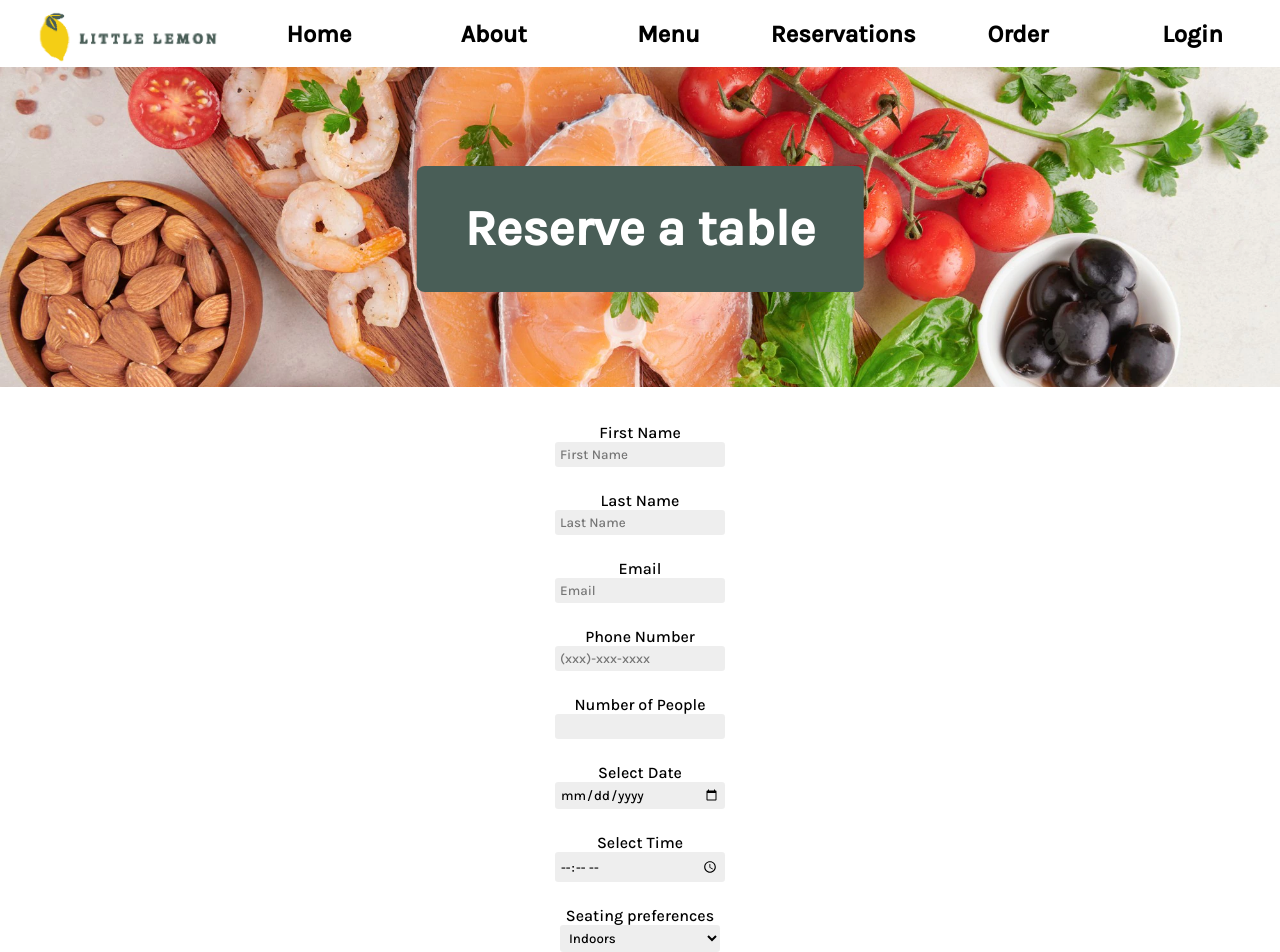
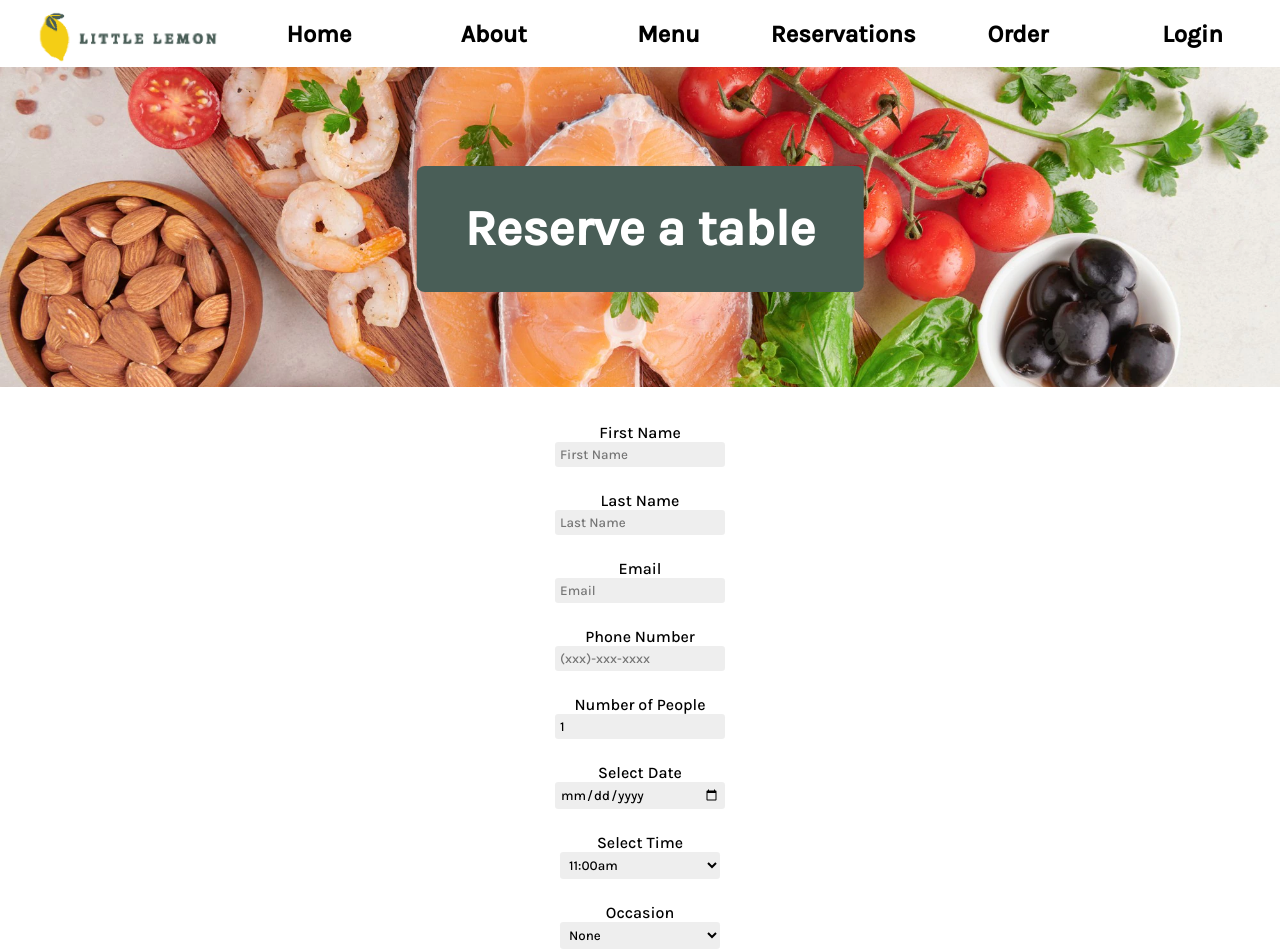
Before and after one commit to aprilschen/Little-Lemon-Website, a React (Create React App) app in the folder reserve-a-table/: page /reservations in a window 1280 px wide. Shown: the top 952 px of the page. Built offline with nearby package versions, Linux system fonts and the light colour scheme; a web font is replaced by a local one.

Commit message:
Added form-state tracking

```diff
--- a/reserve-a-table/public/index.html
+++ b/reserve-a-table/public/index.html
@@ -40,6 +40,9 @@
     <!--THINGS TO CHANGE-->
     <meta property="og:url" content="https://www.mysite">
     <link rel="preconnect" href="https://fonts.googleapis.com"><link rel="preconnect" href="https://fonts.gstatic.com" crossorigin><link href="https://fonts.googleapis.com/css2?family=Karla:wght@500&family=Markazi+Text&display=swap" rel="stylesheet">
+    <script src="https://raw.githubusercontent.com/Meta-Front-End-Developer-PC/capstone/master/api.js"></script>
+  </head>
+
   <body>
     <noscript>You need to enable JavaScript to run this app.</noscript>
     <div id="root"></div>
--- a/reserve-a-table/src/App.css
+++ b/reserve-a-table/src/App.css
@@ -6,11 +6,12 @@ label, input, select, textarea, p {
     font-family: 'Karla';
 }
 
-input, select, textarea {
+input, select, option, textarea {
     background-color: #EEEEEE;
     border: none;
     padding: 5px 5px 5px 5px;
     border-radius: 0.2rem;
+    resize: none;
 }
 
 input, select {
@@ -54,7 +55,7 @@ a:visited, Link:visited, a:link, Link:link {
     background-color: #495E57;
     color:#EEEEEE;
     border-style: solid;
-    border-width: 0.1rem;
+    border-width: 1px;
     border-color: #EDEFEE;
     transition: 0.2s;
 }
--- a/reserve-a-table/src/components/Routing.js
+++ b/reserve-a-table/src/components/Routing.js
@@ -1,7 +1,7 @@
 import {Routes, Route} from 'react-router-dom';
 import Homepage from './pages/Homepage';
 import About from './pages/About';
-import Reservation from './pages/Reservations';
+import Reservation from './pages/BookingPage';
 import Order from './pages/Order';
 import Login from './pages/Login';
 
--- a/reserve-a-table/src/components/pages/Reservations.js
+++ b/reserve-a-table/src/components/pages/BookingPage.js
@@ -1,9 +1,10 @@
 import Heading from '../sections/reservePages/Heading';
-import ReservationForm from '../sections/reservePages/Form';
+import ReservationForm from '../sections/reservePages/BookingForm';
+
 export default function Reservation() {
     return (
         <>
-            <Heading />
+            <Heading/>
             <ReservationForm />
         </>
     );
--- /dev/null
+++ b/reserve-a-table/src/components/sections/reservePages/BookingForm.js
@@ -0,0 +1,128 @@
+import {useState} from 'react';
+
+export default function ReservationForm() {
+    const [fName, setFName] = useState("");
+    const [lName, setLName] = useState("");
+    const [email, setEmail] = useState("");
+    const [tel, setTel] = useState("");
+    const [people, setPeople] = useState(1);
+    const [date, setDate] = useState("");
+    const [time, setTime] = useState([]);
+    const [occasion, setOccasion] = useState("");
+    const [preferences, setPreferences] = useState("");
+    const [comments, setComments] = useState("");
+
+    return (
+       <form className="reservation-form">
+            <div>
+                <label htmlFor="fName">First Name</label> <br></br>
+                <input type="text" id="fName" placeholder="First Name"
+                required minLength={2} maxLength={50}
+                value={fName}
+                onChange={e => setFName(e.target.value)}></input>
+            </div>
+
+            <div>
+                <label htmlFor="lName">Last Name</label> <br></br>
+                <input type="text" id="lName" placeholder="Last Name"
+                minLength={2} maxLength={50}
+                value={lName}
+                onChange={e => setLName(e.target.value)}></input>
+            </div>
+
+            <div>
+                <label htmlFor="email">Email</label> <br></br>
+                <input type="email" id="email" placeholder="Email"
+                value={email}
+                required minLength={4} maxLength={200}
+                onChange={e => setEmail(e.target.value)}></input>
+            </div>
+
+            <div>
+                <label htmlFor="phonenum">Phone Number</label> <br></br>
+                <input type="tel" id="phonenum" placeholder="(xxx)-xxx-xxxx"
+                value={tel}
+                required minLength={10} maxLength={25}
+                onChange={e => setTel(e.target.value)}></input>
+            </div>
+
+            <div>
+                <label htmlFor="people">Number of People</label> <br></br>
+                <input type="number" id="people" placeholder="Number of People"
+                value={people}
+                required min={1} max={100}
+                onChange={e => setPeople(e.target.value)}></input>
+            </div>
+
+            <div>
+                <label htmlFor="date">Select Date</label> <br></br>
+                <input type="date" id="date" required
+                value={date}
+                onChange={e => setDate(e.target.value)}></input>
+            </div>
+
+            <div>
+                <label htmlFor="time">Select Time</label> <br></br>
+                <select id="time" required
+                value={time}
+                onChange={e => setTime([e.target.value])}>
+                    <option>11:00am</option>
+                    <option>11:30am</option>
+                    <option>12:00am</option>
+                    <option>12:30am</option>
+                    <option>1:00pm</option>
+                    <option>1:30pm</option>
+                    <option>2:00pm</option>
+                    <option>2:30pm</option>
+                    <option>3:00pm</option>
+                    <option>3:30pm</option>
+                    <option>4:00pm</option>
+                    <option>4:30pm</option>
+                    <option>5:00pm</option>
+                    <option>5:30pm</option>
+                    <option>6:00pm</option>
+                </select>
+            </div>
+
+            <div>
+                <label htmlFor="occasion">Occasion</label> <br></br>
+                <select id="occasion"
+                value={occasion}
+                onChange={e => setOccasion(e.target.value)}>
+                    <option>None</option>
+                    <option>Birthday</option>
+                    <option>Anniversary</option>
+                    <option>Engagement</option>
+                    <option>Other</option>
+                </select>
+            </div>
+
+            <div>
+                <label htmlFor="preferences">Seating preferences</label> <br></br>
+                <select id="preferences"
+                value={preferences}
+                onChange={e => setPreferences(e.target.value)}>
+                    <option>None</option>
+                    <option>Indoors</option>
+                    <option>Outdoor (Patio)</option>
+                    <option>Outdoor (Sidewalk)</option>
+                </select>
+            </div>
+
+            <div>
+                <label htmlFor="comments">Additional Comments</label> <br></br>
+                <textarea id="comments" rows={8} cols={50} placeholder="Additional Comments"
+                value={comments}
+                onChange={e => setComments(e.target.value)}>
+                </textarea>
+            </div>
+
+            <div>
+                <br></br>
+                <small><p>Note: You cannot edit your reservation after submission. Please double-check your answer
+                    before submitting your reservation request.</p></small>
+                <button className="action-button" type="submit">Book Table</button>
+            </div>
+       </form>
+    );
+}
--- a/reserve-a-table/src/components/sections/reservePages/Form.js
+++ /dev/null
@@ -1,62 +0,0 @@
-export default function ReservationForm() {
-    return (
-       <form className="reservation-form">
-            <div>
-                <label>First Name</label> <br></br>
-                <input type="text" placeholder="First Name" required minLength={2} maxLength={50}></input>
-            </div>
-
-            <div>
-                <label>Last Name</label> <br></br>
-                <input type="text" placeholder="Last Name"></input>
-            </div>
-
-            <div>
-                <label>Email</label> <br></br>
-                <input type="email" placeholder="Email" required minLength={4} maxLength={200}></input>
-            </div>
-
-            <div>
-                <label>Phone Number</label> <br></br>
-                <input type="tel" placeholder="(xxx)-xxx-xxxx" required minLength={10} maxLength={25}></input>
-            </div>
-
-            <div>
-                <label>Number of People</label> <br></br>
-                <input type="number" required min={1} max={100}></input>
-            </div>
-
-            <div>
-                <label>Select Date</label> <br></br>
-                <input type="date" required></input>
-            </div>
-
-            <div>
-                <label>Select Time</label> <br></br>
-                <input type="time" required></input>
-            </div>
-
-            <div>
-            <label>Seating preferences</label> <br></br>
-                <select>
-                    <option>Indoors</option>
-                    <option>Outdoor (Patio)</option>
-                    <option>Outdoor (Sidewalk)</option>
-                </select>
-            </div>
-
-            <div>
-                <label>Additional Comments</label> <br></br>
-                <textarea rows={8} cols={50} placeholder="Additional Comments">
-                </textarea>
-            </div>
-
-            <div>
-                    <br></br>
-                <small><p>Note: You cannot edit your reservation after submission. Please double-check your answer
-                    before submitting your reservation request.</p></small>
-                <button className="action-button" type="submit">Book Table</button>
-            </div>
-       </form>
-    );
-}
```
